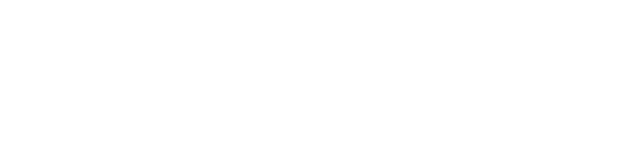
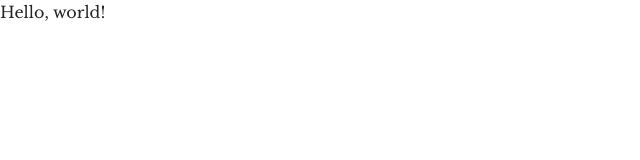
Before and after one commit to vinnyab28/thrill-of-hope, a website built with webpack: page src/index.html in a window 1280 px wide. Shown: the whole page, without its empty margins (0-640 px from the left). Built offline with nearby package versions, Linux system fonts and the light colour scheme.

Commit message:
Added 'Baskerville' and 'Christmas Day' fonts

```diff
--- a/src/index.html
+++ b/src/index.html
@@ -4,15 +4,17 @@
 		<meta charset="UTF-8" />
 		<meta http-equiv="X-UA-Compatible" content="IE=edge" />
 		<meta name="viewport" content="width=device-width, initial-scale=1.0" />
-		<title>Document</title>
+		<title>Thrill of Hope</title>
 		<link
 			rel="stylesheet"
 			href="https://cdn.jsdelivr.net/npm/bootstrap@4.6.2/dist/css/bootstrap.min.css"
 			integrity="sha384-xOolHFLEh07PJGoPkLv1IbcEPTNtaed2xpHsD9ESMhqIYd0nLMwNLD69Npy4HI+N"
 			crossorigin="anonymous"
 		/>
+		<link rel="stylesheet" href="../dist/index.css" />
 	</head>
 	<body>
+		<p>Hello, world!</p>
 		<script
 			src="https://cdn.jsdelivr.net/npm/jquery@3.5.1/dist/jquery.slim.min.js"
 			integrity="sha384-DfXdz2htPH0lsSSs5nCTpuj/zy4C+OGpamoFVy38MVBnE+IbbVYUew+OrCXaRkfj"
--- a/src/index.scss
+++ b/src/index.scss
@@ -1,3 +1,28 @@
+@font-face {
+    font-family: 'CHRISTMAS DAY';
+    src: url('../assets/fonts/CHRISTMAS\ DAY.otf');
+    font-weight: normal;
+}
+
+@font-face {
+    font-family: 'Baskerville';
+    src: url('../assets/fonts/Libre_Baskerville/LibreBaskerville-Regular.ttf') format('truetype');
+    font-weight: normal;
+}
+
+@font-face {
+    font-family: 'Baskerville';
+    src: url('../assets/fonts/Libre_Baskerville/LibreBaskerville-Italic.ttf') format('truetype');
+    font-style: italic;
+}
+
+@font-face {
+    font-family: 'Baskerville';
+    src: url('../assets/fonts/Libre_Baskerville/LibreBaskerville-Bold.ttf') format('truetype');
+    font-weight: bold;
+}
+
 body {
+    font-family: 'Baskerville', Georgia, serif;
     margin: 0;
 }
```
Also changed, not shown: assets/fonts/CHRISTMAS DAY.otf (added), assets/fonts/Libre_Baskerville/LibreBaskerville-Bold.ttf (added), assets/fonts/Libre_Baskerville/LibreBaskerville-Italic.ttf (added), assets/fonts/Libre_Baskerville/LibreBaskerville-Regular.ttf (added), dist/index.css.
